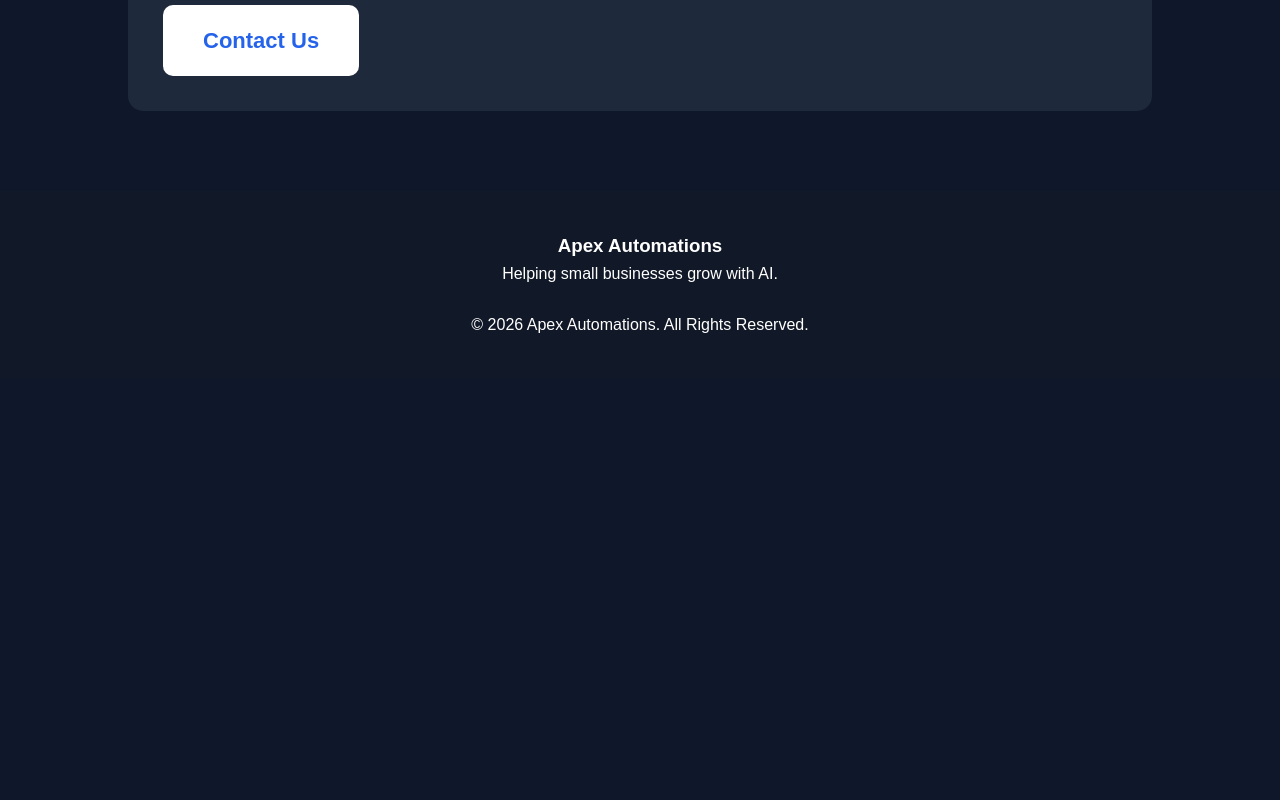
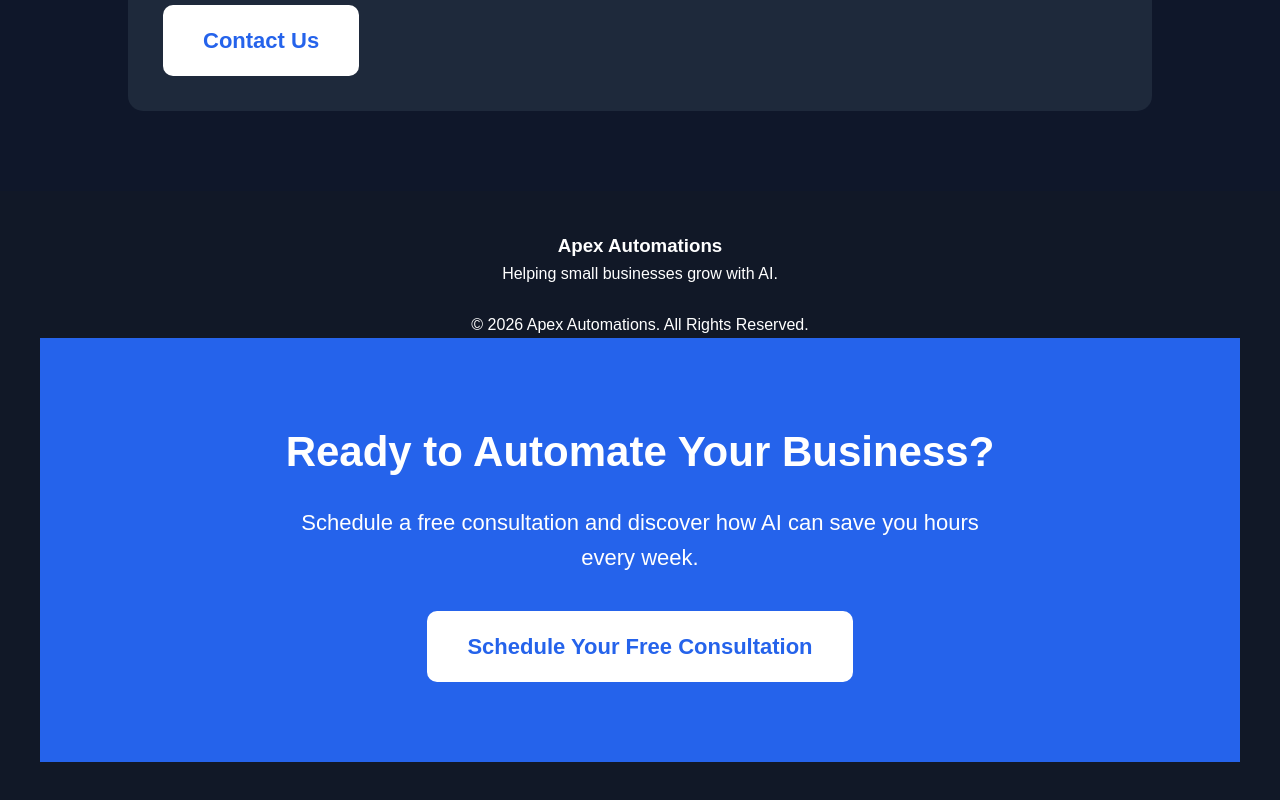
Before and after one commit to apexautomationsco629-bot/apexautomations, a plain HTML site: page index.html in a window 1280 px wide. Shown: the part 2762-3562 px from the top of the page. Before the commit the page ends 3140 px from the top, so only its background shows below. Drawn offline with Linux system fonts and the light colour scheme.

Commit message:
Update index.html

```diff
--- a/index.html
+++ b/index.html
@@ -248,7 +248,25 @@ Contact Us
 <br>
 
 <p>© 2026 Apex Automations. All Rights Reserved.</p>
+<section style="padding:80px 20px;text-align:center;background:#2563eb;">
+    <h2 style="font-size:42px;margin-bottom:20px;">Ready to Automate Your Business?</h2>
 
+    <p style="font-size:22px;max-width:700px;margin:auto;margin-bottom:35px;">
+        Schedule a free consultation and discover how AI can save you hours every week.
+    </p>
+
+    <a href="apexautomationsco629@gmail.com"
+       style="display:inline-block;
+              padding:18px 40px;
+              background:white;
+              color:#2563eb;
+              font-size:22px;
+              font-weight:bold;
+              text-decoration:none;
+              border-radius:10px;">
+        Schedule Your Free Consultation
+    </a>
+</section>
 </footer>
 
 </body>
```
